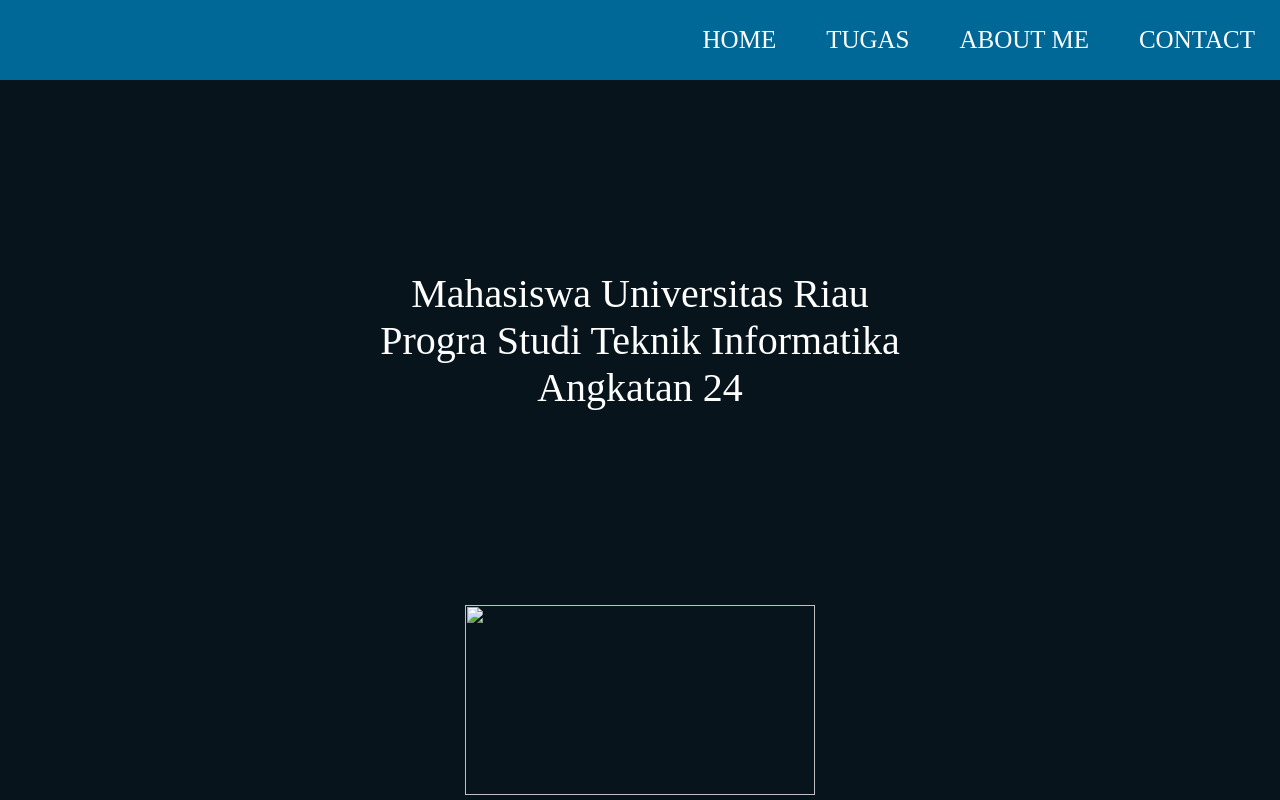
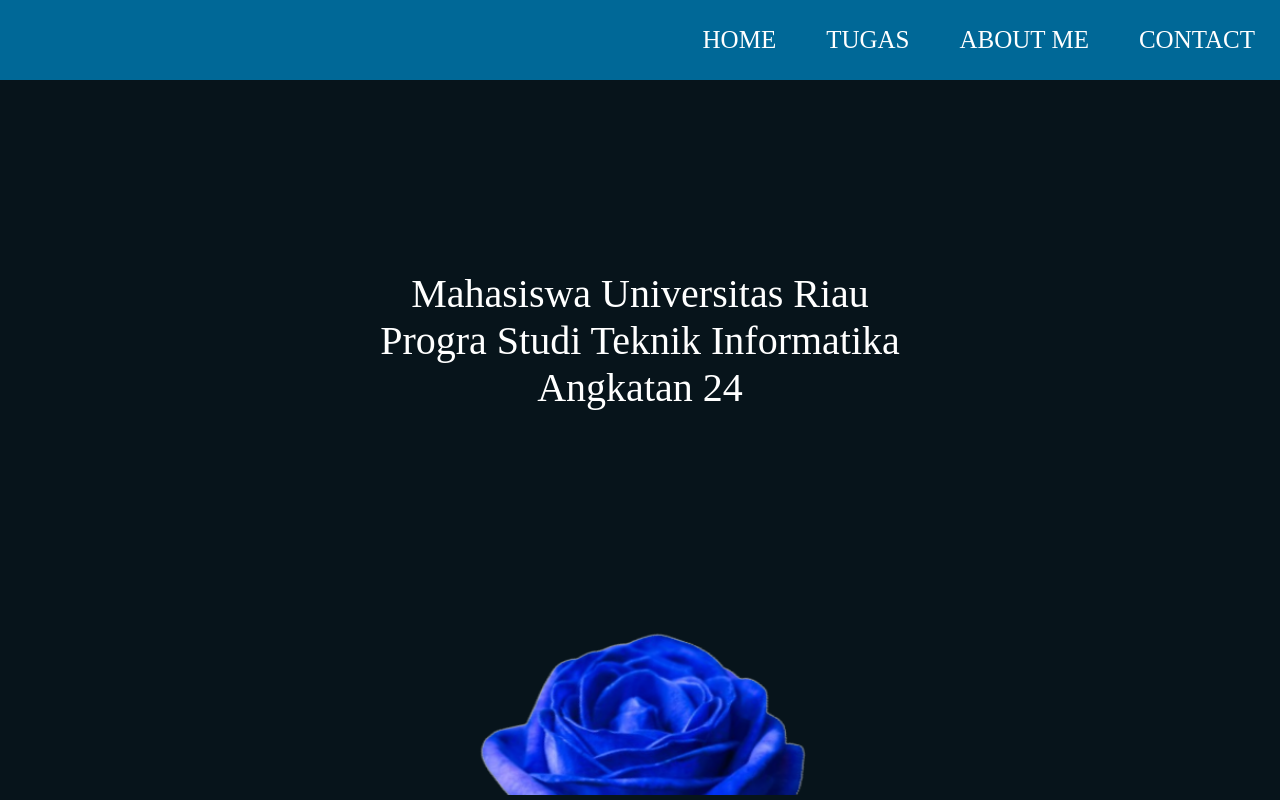
Before and after one commit to ShichiBan7/naufalhuseini, a plain HTML site: page about.html in a window 1280 px wide. Drawn offline with Linux system fonts and the light colour scheme.

Commit message:
Add files via upload

```diff
--- a/about.html
+++ b/about.html
@@ -37,7 +37,7 @@
 
         <!-- Footer -->
         <div class="Footer-cnt">
-            <img src="Gambar/blue_small-removebg-preview.single.cut2.png" class="img-content"/>
+            <img src="blue_small-removebg-preview.single.cut2.png" class="img-content"/>
         </div>
         <!-- Footer End -->
     </div>
```
Also changed, not shown: contact.html (+1 -1 lines), index.html (+1 -1 lines).
